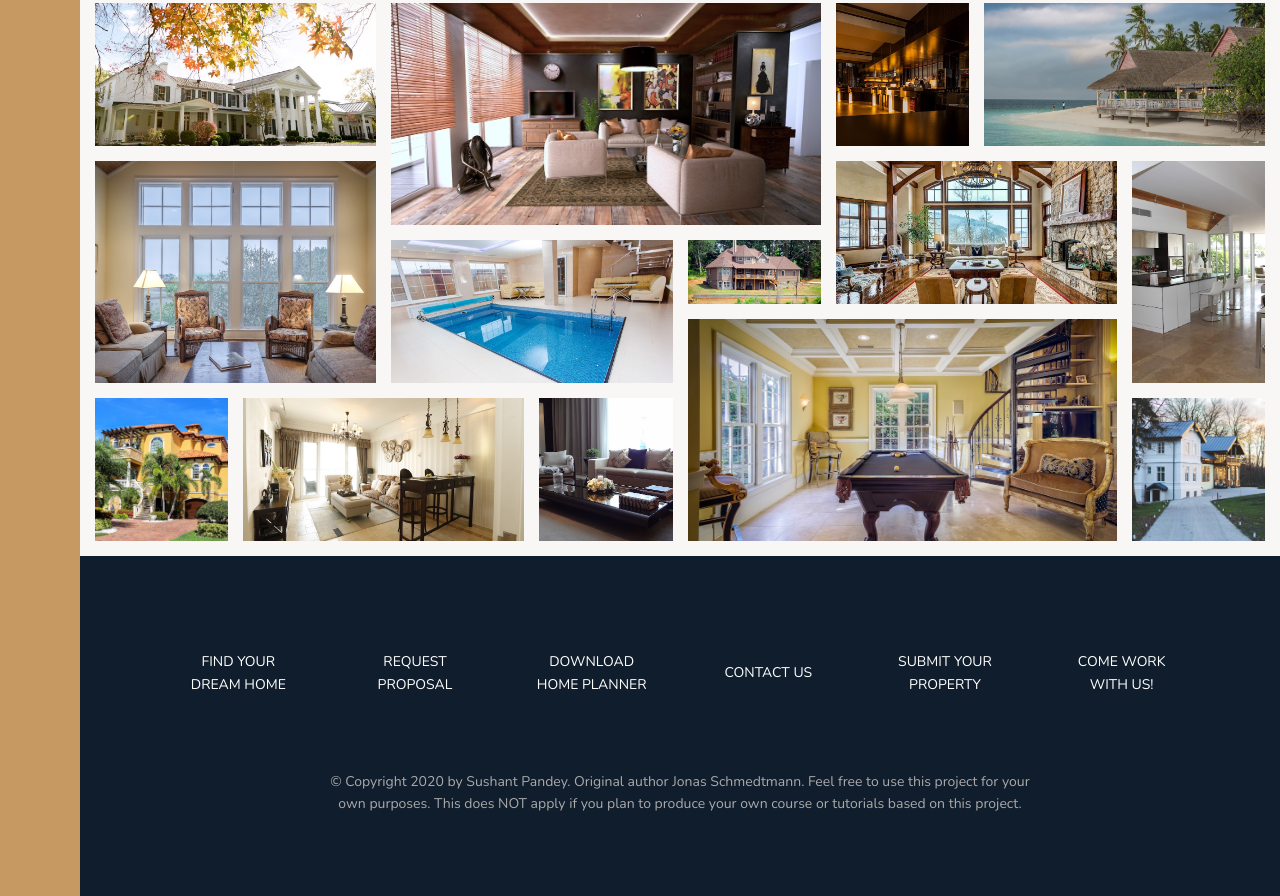
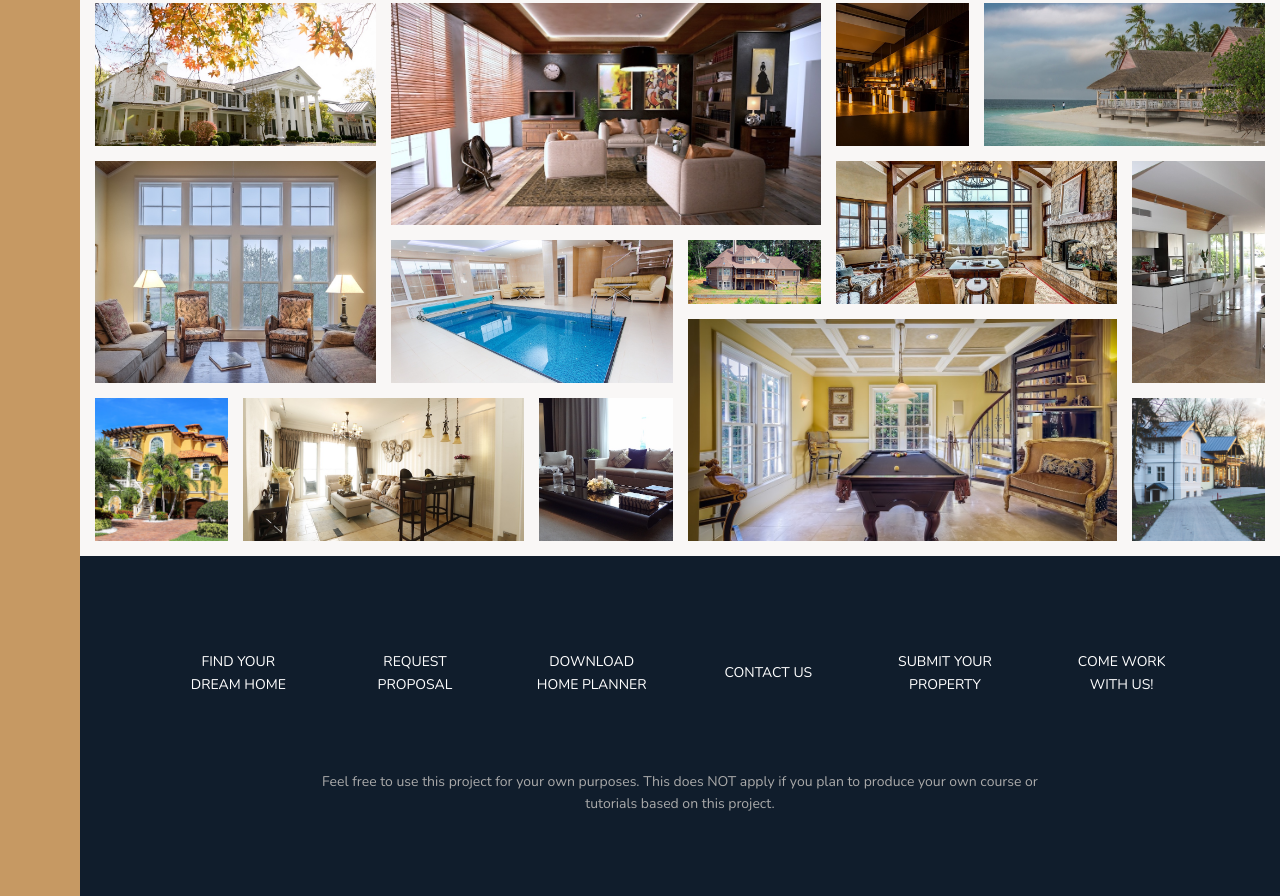
Before and after one commit to sushant-02/Nexter, a plain HTML site: page index.html in a window 1280 px wide. Shown: the part 3084-3980 px from the top of the page. Drawn offline with nearby package versions, Linux system fonts and the light colour scheme.

Commit message:
Footer change

```diff
--- a/index.html
+++ b/index.html
@@ -394,7 +394,7 @@
         <li class="nav__item"><a href="#" class="nav__link">Come work with us!</a></li>
       </ul>
       <p class="copyright">
-        &copy; Copyright 2020 by Sushant Pandey. Original author Jonas Schmedtmann. Feel free to use this project for your own purposes. This does NOT apply if you plan to produce your own course or tutorials based on this project.
+        Feel free to use this project for your own purposes. This does NOT apply if you plan to produce your own course or tutorials based on this project.
       </p>
     </footer>
 
```
